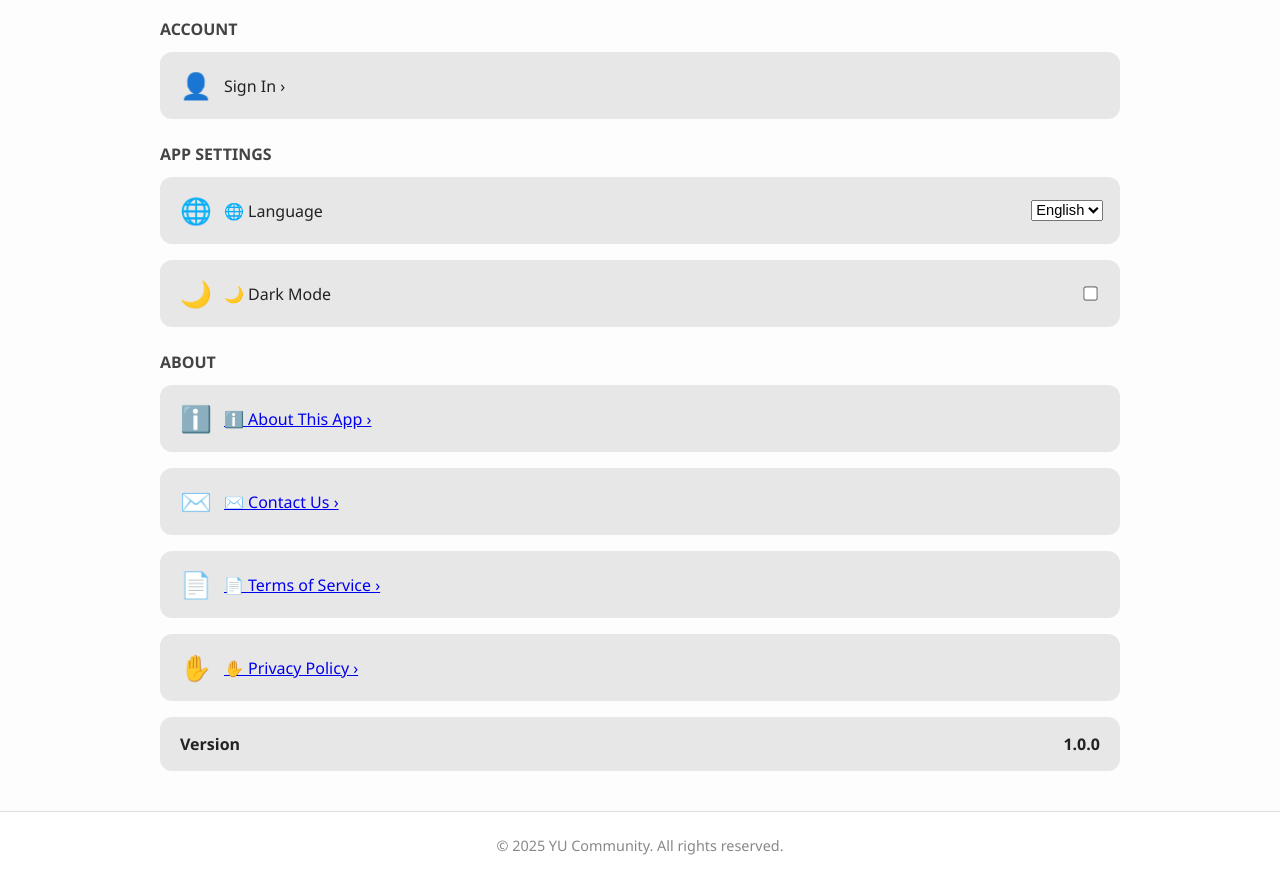
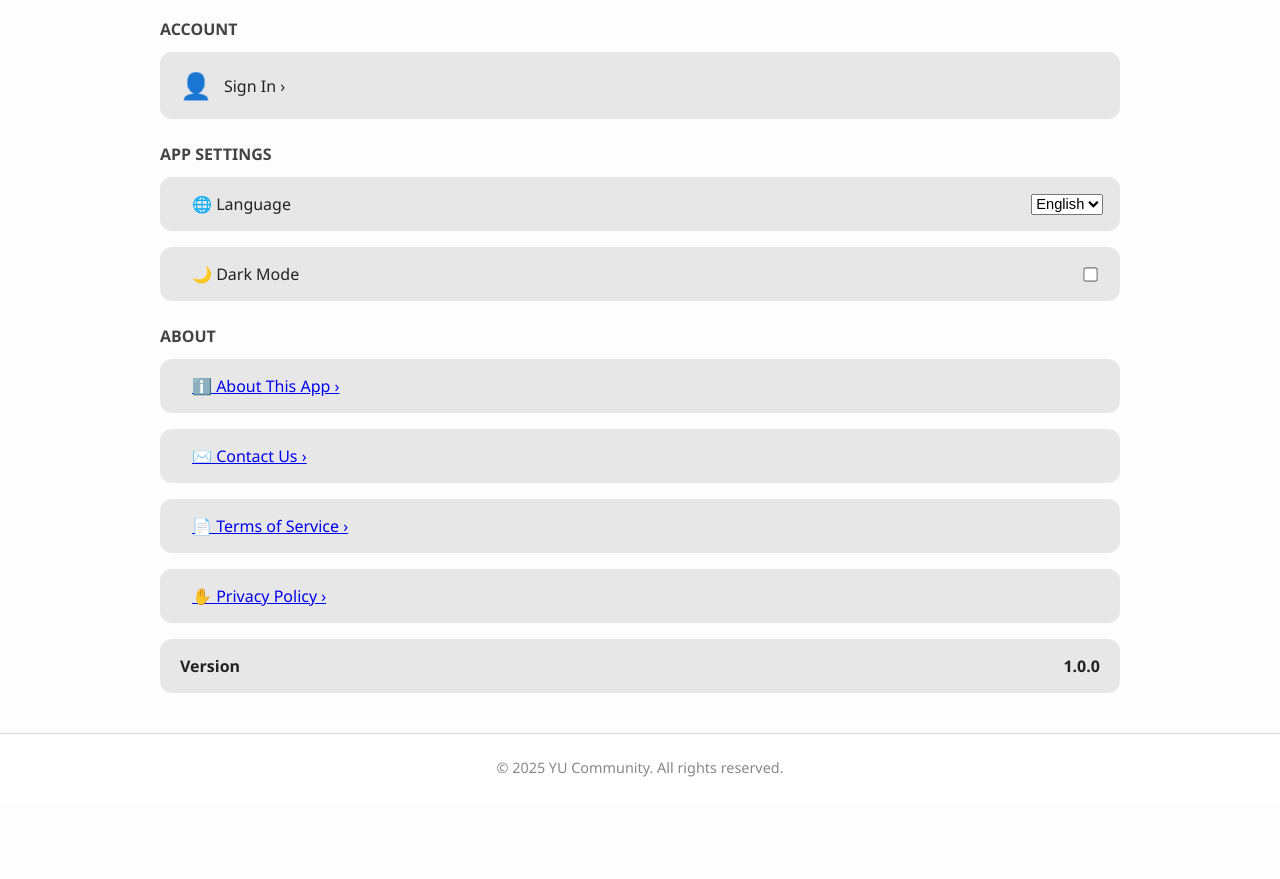
Before and after one commit to Yazed0071/YU-Community-Website, a plain HTML site: page src/settings.html in a window 1280 px wide. Shown: the part 185-1064 px from the top of the page. After the commit the page ends 986 px from the top, so only its background shows below. Drawn offline with Linux system fonts and the light colour scheme.

```diff
--- a/src/settings.html
+++ b/src/settings.html
@@ -40,7 +40,7 @@
     <section>
       <h2 data-i18n="app_settings">APP SETTINGS</h2>
       <div class="setting-card">
-        <span class="setting-icon">🌐</span>
+        <span class="setting-icon"></span>
         <label for="lang-select"><span data-i18n="language">Language</span></label>
         <select id="lang-select">
           <option value="en">English</option>
@@ -48,7 +48,7 @@
         </select>
       </div>
       <div class="setting-card">
-        <span class="setting-icon">🌙</span>
+        <span class="setting-icon"></span>
         <label for="dark-toggle"><span data-i18n="dark_mode">Dark Mode</span></label>
         <input type="checkbox" id="dark-toggle">
       </div>
@@ -57,19 +57,19 @@
     <section>
       <h2 data-i18n="about">ABOUT</h2>
       <div class="setting-card">
-        <span class="setting-icon">ℹ️</span>
+        <span class="setting-icon"></span>
         <a href="#" data-i18n="about_app">About This App ›</a>
       </div>
       <div class="setting-card">
-        <span class="setting-icon">✉️</span>
+        <span class="setting-icon"></span>
         <a href="#" data-i18n="contact_us">Contact Us ›</a>
       </div>
       <div class="setting-card">
-        <span class="setting-icon">📄</span>
+        <span class="setting-icon"></span>
         <a href="#" data-i18n="terms">Terms of Service ›</a>
       </div>
       <div class="setting-card">
-        <span class="setting-icon">✋</span>
+        <span class="setting-icon"></span>
         <a href="#" data-i18n="privacy">Privacy Policy ›</a>
       </div>
       <div class="setting-card version">
```
Also changed, not shown: 2 other files.
